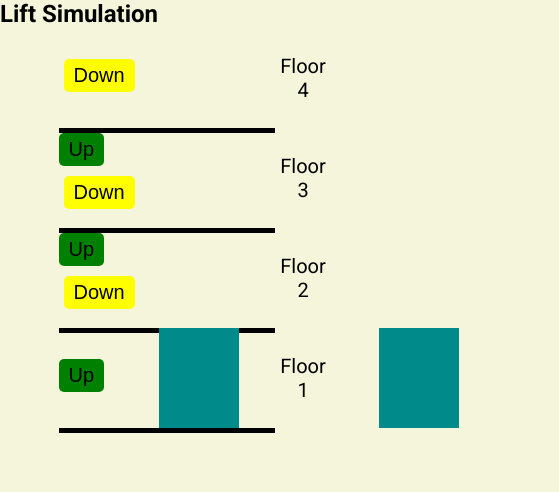
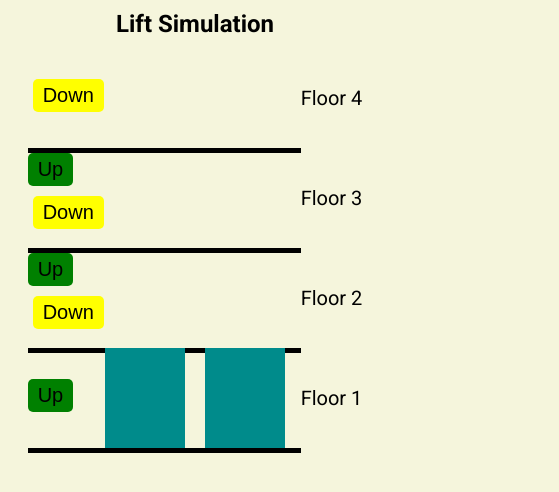
Before and after one commit to KumarAmrendram/Lift-Simulation, a plain HTML site: page src/index.html in a window 390 px wide. Shown: the whole page, 559 px wide, since content can reach past the window. Drawn offline with Linux system fonts and the light colour scheme.

Commit message:
FEAT: makes responsive

```diff
--- a/src/css/main.css
+++ b/src/css/main.css
@@ -14,6 +14,11 @@ body {
 .container {
     width: 70%;
     margin: 0 auto;
+}
+
+.text-center {
+    text-align: center;
+    padding: 10px 0;
 }
 
 .floor-container {
@@ -36,7 +41,7 @@ body {
 .down-button {
     font-size: 20px;
     border: none;
-    border-radius:5px;
+    border-radius: 5px;
     padding: 5px 10px;
     cursor: pointer;
 }
@@ -130,3 +135,50 @@ body {
 .lift.close .lift-door-right {
     transform: translateX(0);
 }
+
+
+/* Responsive design */
+
+@media screen and (max-width: 768px) {
+    .container {
+        width: 100%;
+    }
+
+    .floor {
+        width: 70%;
+    }
+
+    .lift-container {
+        width: 350px;
+    }
+
+    .lift-left {
+        left: 50px;
+    }
+
+    .lift-right {
+        right: 50px;
+    }
+}
+
+@media screen and (max-width: 480px) {
+    .container {
+        width: 100%;
+    }
+
+    .floor {
+        width: 70%;
+    }
+
+    .lift-container {
+        width: 280px;
+    }
+
+    .lift-left {
+        left: 50px;
+    }
+
+    .lift-right {
+        right: 50px;
+    }
+}
--- a/src/index.html
+++ b/src/index.html
@@ -11,7 +11,7 @@
   </head>
   <body>
     <section>
-      <div>
+      <div class="text-center">
         <h1>Lift Simulation</h1>
       </div>
       <div class="container">
--- a/src/js/main.js
+++ b/src/js/main.js
@@ -38,11 +38,13 @@ const moveLiftToFloor = (lift, calledFloor) => {
   lift.isMoving = true;
   const liftElement = document.getElementById(lift.id);
   const targetHeight = calculateTargetHeight(calledFloor);
+  const floorsToTravel = Math.abs(calledFloor - lift.currentFloor);
+  const travelTime = floorsToTravel * 2000; // 2 seconds per floor
 
   operateDoors(lift, "close");
 
   setTimeout(() => {
-    liftElement.style.transition = "bottom 2.5s";
+    liftElement.style.transition = `bottom ${travelTime / 1000}s`;
     liftElement.style.bottom = `${targetHeight}px`;
 
     setTimeout(() => {
@@ -55,7 +57,7 @@ const moveLiftToFloor = (lift, calledFloor) => {
       setTimeout(() => {
         operateDoors(lift, "close");
       }, 2500); // Doors remain open for 2.5 seconds
-    }, 2500); // Time to move to the target floor
+    }, travelTime); // Time to move to the target floor
   }, 500); // Time for doors to close before moving
 };
 
```
Also changed, not shown: 1 other file.
